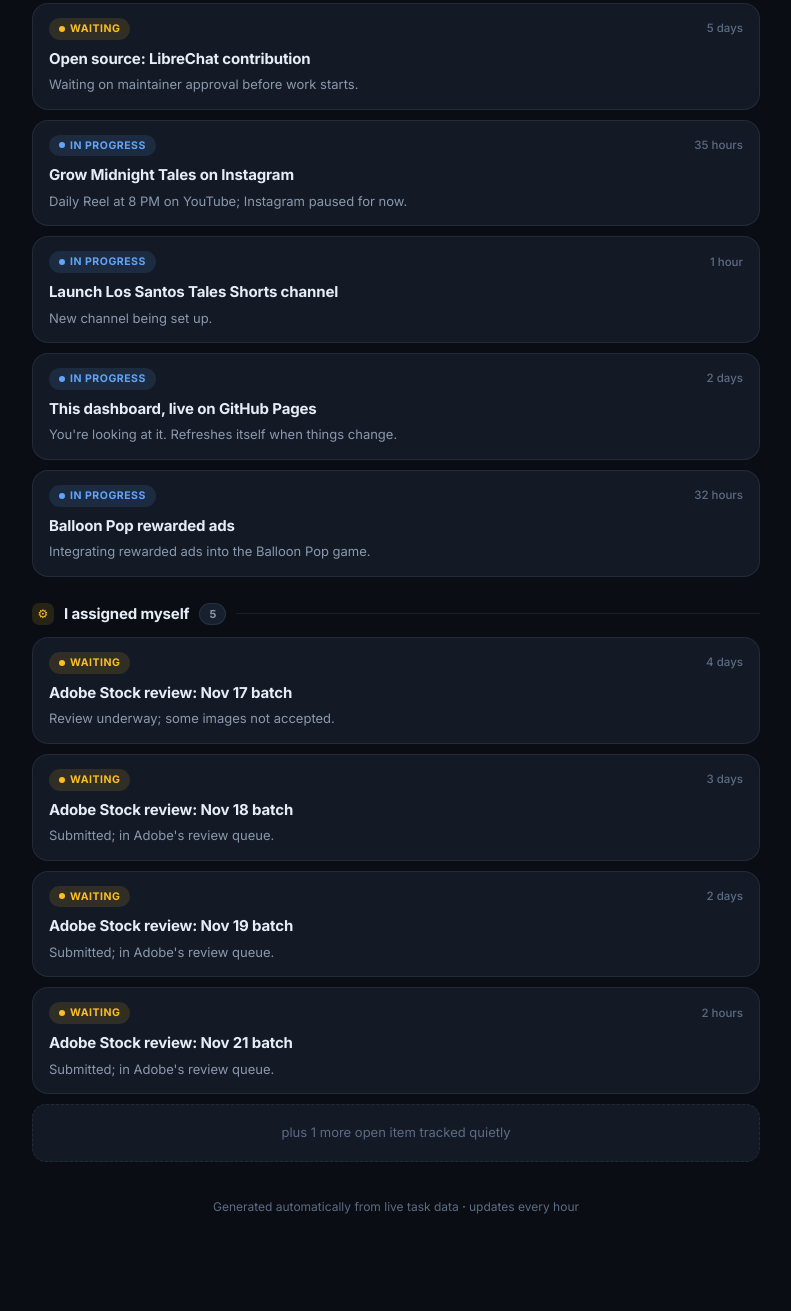
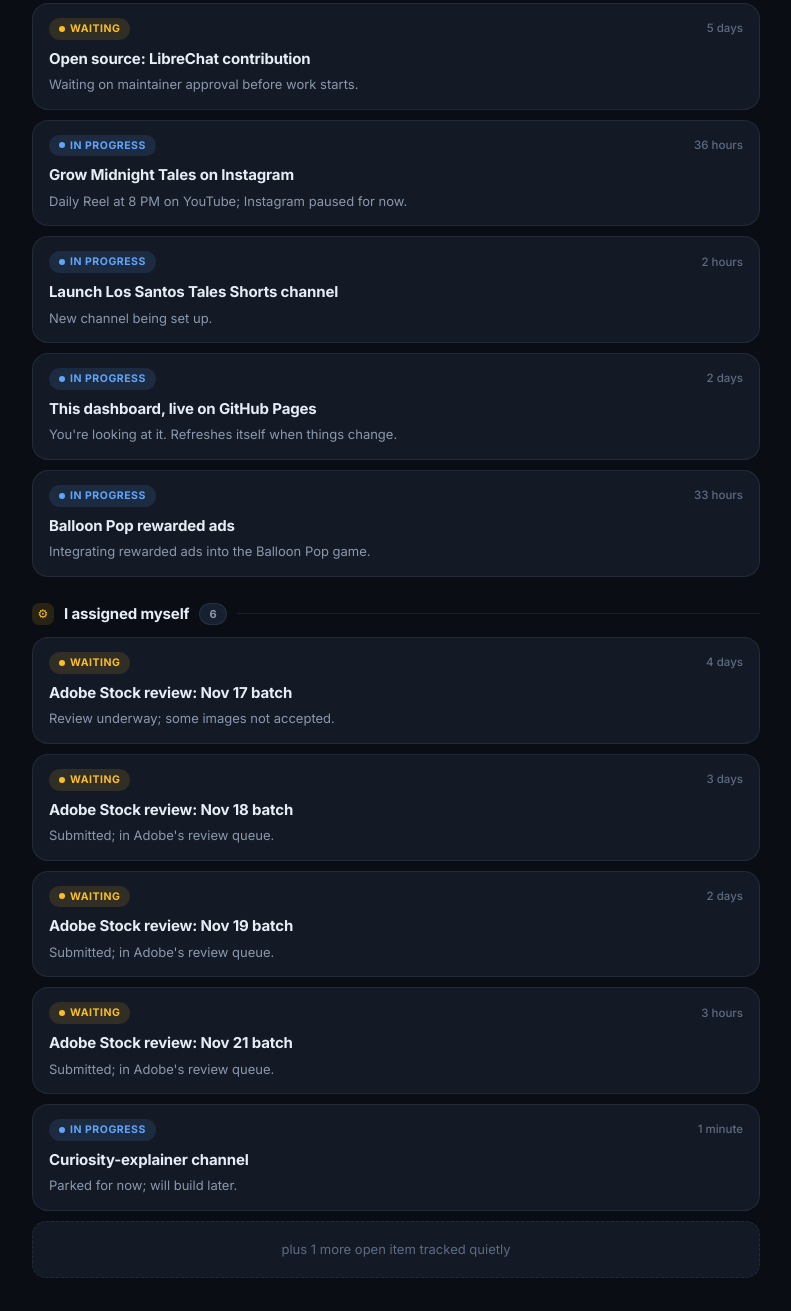
Before and after one commit to Lakshay85/mission-control, a plain HTML site: page index.html in a window 1280 px wide. Shown: the part 1326-2637 px from the top of the page, without its empty margins (244-1035 px from the left). Before the commit the page ends 2606 px from the top, so only its background shows below. Drawn offline with Linux system fonts and the light colour scheme.

Commit message:
Update timestamps and self-assigned counts in index.html

```diff
--- a/index.html
+++ b/index.html
@@ -78,13 +78,13 @@ footer .heart{color:var(--violet)}
 <header>
   <div class="brand"><div class="logo">&#9672;</div><h1>Mission Control</h1></div>
   <div class="sub">A live view of what your Instinct is running, what you asked for, and what it picked up on its own.</div>
-  <span class="stamp"><span class="dot"></span>Updated Nov 21, 8:57 PM IST &middot; refreshes hourly</span>
+  <span class="stamp"><span class="dot"></span>Updated Nov 21, 9:58 PM IST &middot; refreshes hourly</span>
 </header>
 
 <div class="stats">
   <div class="stat s1"><div class="num">8</div><div class="lbl">Running</div></div>
   <div class="stat s2"><div class="num">8</div><div class="lbl">Your requests</div></div>
-  <div class="stat s3"><div class="num">5</div><div class="lbl">Self-assigned</div></div>
+  <div class="stat s3"><div class="num">6</div><div class="lbl">Self-assigned</div></div>
 </div>
 
 <section>
@@ -145,7 +145,7 @@ footer .heart{color:var(--violet)}
   <div class="sec-head"><span class="ico v">&#9733;</span><h2>Tasks you gave me</h2><span class="count">8</span><span class="bar"></span></div>
   <div class="grid single">
 <div class="card">
-  <div class="card-top"><span class="pill prog">In progress</span><span class="age">2 hours</span></div>
+  <div class="card-top"><span class="pill prog">In progress</span><span class="age">3 hours</span></div>
   <div class="card-title">Daily Firefly images as Adobe Stock drafts</div>
   <div class="card-note">New images prepared daily; submitted only after your approval.</div>
 </div>
@@ -165,12 +165,12 @@ footer .heart{color:var(--violet)}
   <div class="card-note">Waiting on maintainer approval before work starts.</div>
 </div>
 <div class="card">
-  <div class="card-top"><span class="pill prog">In progress</span><span class="age">35 hours</span></div>
+  <div class="card-top"><span class="pill prog">In progress</span><span class="age">36 hours</span></div>
   <div class="card-title">Grow Midnight Tales on Instagram</div>
   <div class="card-note">Daily Reel at 8 PM on YouTube; Instagram paused for now.</div>
 </div>
 <div class="card">
-  <div class="card-top"><span class="pill prog">In progress</span><span class="age">1 hour</span></div>
+  <div class="card-top"><span class="pill prog">In progress</span><span class="age">2 hours</span></div>
   <div class="card-title">Launch Los Santos Tales Shorts channel</div>
   <div class="card-note">New channel being set up.</div>
 </div>
@@ -180,7 +180,7 @@ footer .heart{color:var(--violet)}
   <div class="card-note">You&#x27;re looking at it. Refreshes itself when things change.</div>
 </div>
 <div class="card">
-  <div class="card-top"><span class="pill prog">In progress</span><span class="age">32 hours</span></div>
+  <div class="card-top"><span class="pill prog">In progress</span><span class="age">33 hours</span></div>
   <div class="card-title">Balloon Pop rewarded ads</div>
   <div class="card-note">Integrating rewarded ads into the Balloon Pop game.</div>
 </div>
@@ -188,7 +188,7 @@ footer .heart{color:var(--violet)}
 </section>
 
 <section>
-  <div class="sec-head"><span class="ico a">&#9881;</span><h2>I assigned myself</h2><span class="count">5</span><span class="bar"></span></div>
+  <div class="sec-head"><span class="ico a">&#9881;</span><h2>I assigned myself</h2><span class="count">6</span><span class="bar"></span></div>
   <div class="grid single">
 <div class="card">
   <div class="card-top"><span class="pill wait">Waiting</span><span class="age">4 days</span></div>
@@ -206,9 +206,14 @@ footer .heart{color:var(--violet)}
   <div class="card-note">Submitted; in Adobe&#x27;s review queue.</div>
 </div>
 <div class="card">
-  <div class="card-top"><span class="pill wait">Waiting</span><span class="age">2 hours</span></div>
+  <div class="card-top"><span class="pill wait">Waiting</span><span class="age">3 hours</span></div>
   <div class="card-title">Adobe Stock review: Nov 21 batch</div>
   <div class="card-note">Submitted; in Adobe&#x27;s review queue.</div>
+</div>
+<div class="card">
+  <div class="card-top"><span class="pill prog">In progress</span><span class="age">1 minute</span></div>
+  <div class="card-title">Curiosity-explainer channel</div>
+  <div class="card-note">Parked for now; will build later.</div>
 </div>
 <div class="empty">plus 1 more open item tracked quietly</div>
   </div>
```
